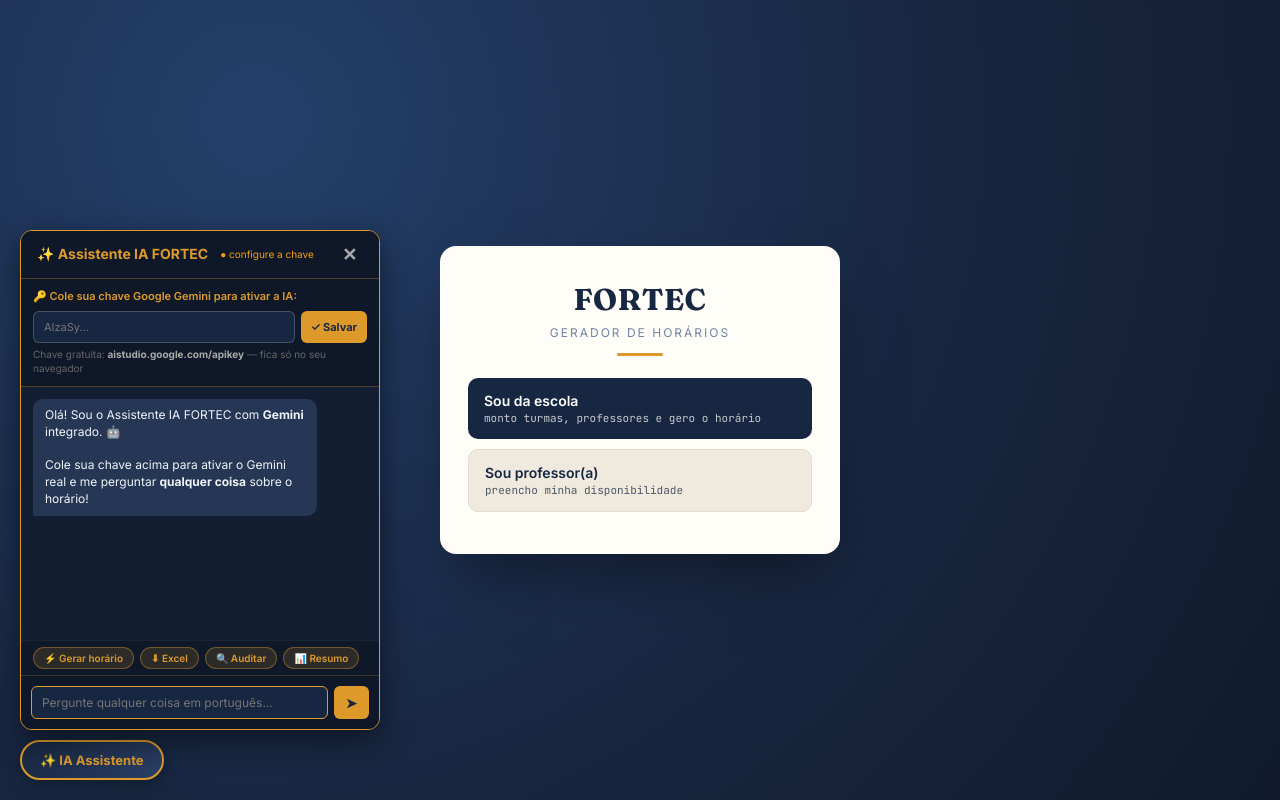
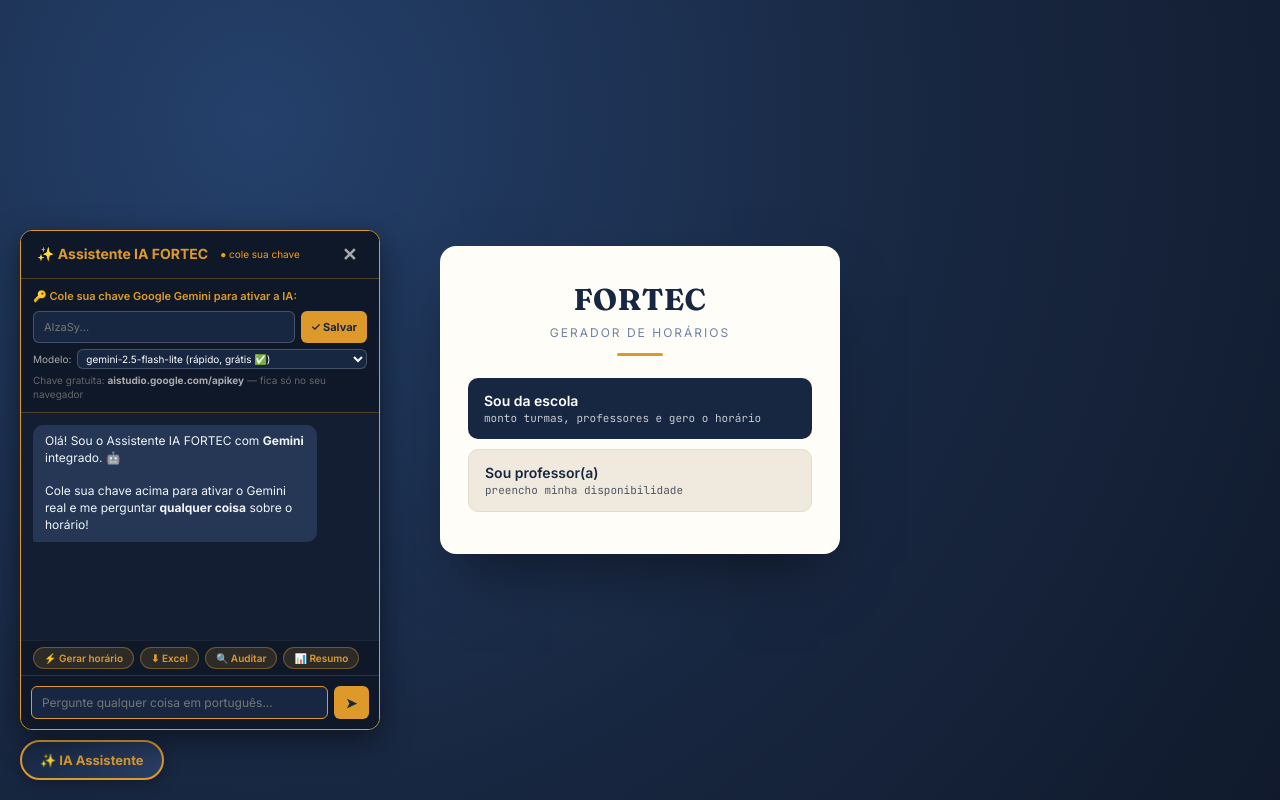
Before and after one commit to maykonsantosmaikinho-droid/fortec-26, a website: page index.html in a window 1280 px wide. Both pictures are taken after a click on the button "✨ IA Assistente". Drawn offline with Linux system fonts and the light colour scheme.

Commit message:
feat: seletor de modelo Gemini no chat - usuario troca sem precisar de codigo

```diff
--- a/index.html
+++ b/index.html
@@ -1544,6 +1544,16 @@ function pickTeacherSelf(id){ state.teacherSelfId=id||null; render(); }
       <input type="text" id="aiKeyInput" class="ai-input" style="flex:1;font-size:11px" placeholder="AIzaSy...">
       <button class="ai-send-btn" onclick="saveAiKey()" style="font-size:11px;white-space:nowrap;padding:0 10px">✓ Salvar</button>
     </div>
+    <div style="margin-top:6px;display:flex;align-items:center;gap:6px">
+      <span style="font-size:10px;color:#aaa">Modelo:</span>
+      <select id="aiModelSelect" class="ai-input" style="font-size:10px;padding:2px 4px;flex:1" onchange="saveAiModel()">
+        <option value="gemini-2.5-flash-lite">gemini-2.5-flash-lite (rápido, grátis ✅)</option>
+        <option value="gemini-2.5-flash">gemini-2.5-flash (melhor)</option>
+        <option value="gemini-2.5-pro">gemini-2.5-pro (mais inteligente)</option>
+        <option value="gemini-1.5-flash">gemini-1.5-flash (fallback)</option>
+        <option value="gemini-1.5-pro">gemini-1.5-pro (fallback pro)</option>
+      </select>
+    </div>
     <div style="font-size:10px;color:#666;margin-top:4px">Chave gratuita: <b style="color:#aaa">aistudio.google.com/apikey</b> — fica só no seu navegador</div>
   </div>
   <div class="ai-messages" id="aiMessages">
@@ -1570,6 +1580,11 @@ function pickTeacherSelf(id){ state.teacherSelfId=id||null; render(); }
 let aiHistory = [];
 
 function getAiKey(){ return localStorage.getItem('fortec-gemini-key') || ''; }
+function getAiModel(){ return localStorage.getItem('fortec-gemini-model') || 'gemini-2.5-flash-lite'; }
+function saveAiModel(){
+  const sel = document.getElementById('aiModelSelect');
+  if(sel) localStorage.setItem('fortec-gemini-model', sel.value);
+}
 
 function saveAiKey(){
   const k = document.getElementById('aiKeyInput').value.trim();
@@ -1584,14 +1599,15 @@ function updateAiStatus(){
   const el = document.getElementById('aiStatus');
   const panel = document.getElementById('aiConfigPanel');
   const hint = document.getElementById('aiKeyHint');
+  const sel = document.getElementById('aiModelSelect');
+  // Sync model selector with saved value
+  if(sel){ const m = getAiModel(); for(let o of sel.options) if(o.value===m){ o.selected=true; break; } }
   if(getAiKey()){
-    if(el){ el.textContent = '● Gemini ativo'; el.style.color = '#4ade80'; }
-    // Esconde painel de configuração quando já tem chave
+    if(el){ el.textContent = '● Gemini ativo (' + getAiModel().replace('gemini-','') + ')'; el.style.color = '#4ade80'; }
     if(panel) panel.style.display = 'none';
     if(hint) hint.style.display = 'none';
   } else {
-    if(el){ el.textContent = '● configure a chave'; el.style.color = '#f59e0b'; }
-    // Mostra painel de configuração quando não tem chave
+    if(el){ el.textContent = '● cole sua chave'; el.style.color = '#f59e0b'; }
     if(panel) panel.style.display = 'block';
   }
 }
@@ -1721,7 +1737,8 @@ function executeTool(name, args){
 
 async function callGemini(userText){
   const key = getAiKey();
-  const thinking = addAiMessage('🤔 <i>Pensando...</i>');
+  const model = getAiModel();
+  const thinking = addAiMessage(`🤔 <i>Pensando... (${model})</i>`);
   const inp = document.getElementById('aiInput');
   if(inp) inp.disabled = true;
 
@@ -1741,7 +1758,7 @@ Responda sempre em português brasileiro de forma clara, direta e amigável.`;
 
   try {
     const r1 = await fetch(
-      `https://generativelanguage.googleapis.com/v1beta/models/gemini-2.5-flash:generateContent?key=${key}`,
+      `https://generativelanguage.googleapis.com/v1beta/models/${model}:generateContent?key=${key}`,
       {method:'POST', headers:{'Content-Type':'application/json'}, body:JSON.stringify(reqBody)}
     );
     const d1 = await r1.json();
@@ -1759,7 +1776,7 @@ Responda sempre em português brasileiro de forma clara, direta e amigável.`;
       aiHistory.push({role:'user', parts:results});
 
       const r2 = await fetch(
-        `https://generativelanguage.googleapis.com/v1beta/models/gemini-2.5-flash:generateContent?key=${key}`,
+        `https://generativelanguage.googleapis.com/v1beta/models/${model}:generateContent?key=${key}`,
         {method:'POST', headers:{'Content-Type':'application/json'}, body:JSON.stringify({
           system_instruction:reqBody.system_instruction,
           contents:aiHistory,
```
